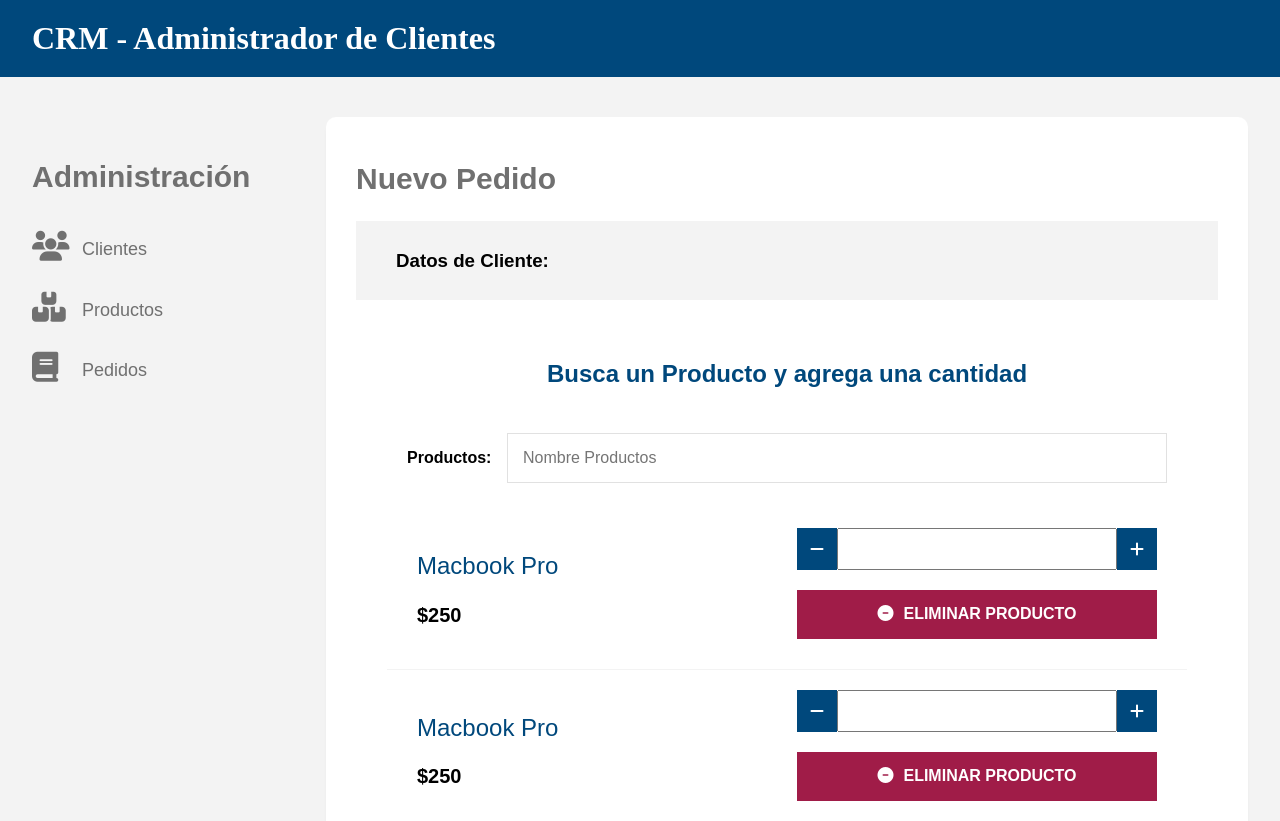
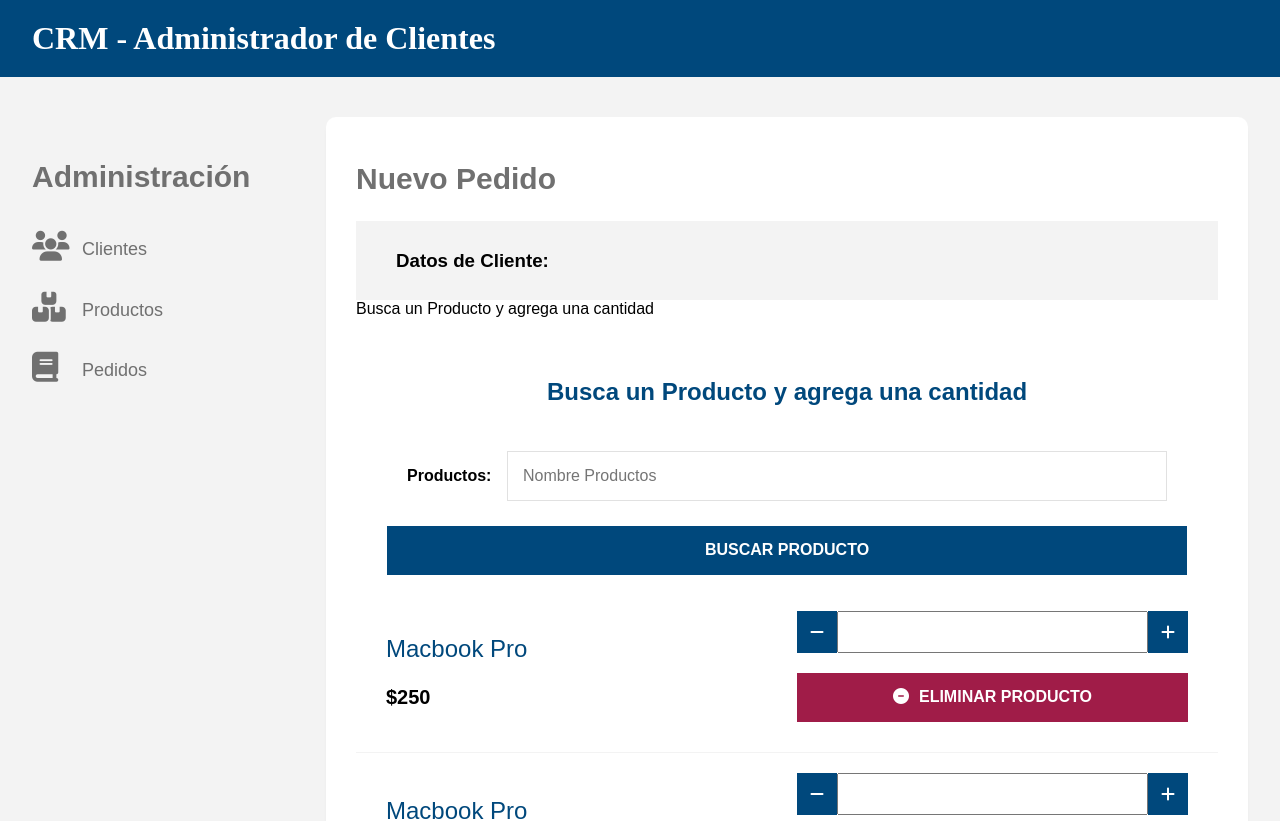
Before and after one commit to miguelortiz-code/admin-api, a React (Vite) app: page /orders/new-order/1 in a window 1280 px wide. Shown: the top 821 px of the page. Built offline with nearby package versions, Linux system fonts and the light colour scheme; no server answers.

Commit message:
feat: create product search component and add it to new order page.

```diff
--- /dev/null
+++ b/src/components/organism/FormSearchProduct.jsx
@@ -0,0 +1,16 @@
+export const FormSearchProduct = (props) => {
+    return (
+        <>
+            <form onSubmit={props.searchProduct}>
+                <legend>Busca un Producto y agrega una cantidad</legend>
+
+                <div className="campo">
+                    <label>Productos:</label>
+                    <input type="text" placeholder="Nombre Productos" name="productos" onChange={props.readDataSearch} />
+                </div>
+
+                <input type="submit" className="btn btn-azul btn-block" value="Buscar Producto" />
+            </form>
+        </>
+    )
+}
--- a/src/pages/orders/NewOrder.jsx
+++ b/src/pages/orders/NewOrder.jsx
@@ -1,6 +1,7 @@
 import { useState, useEffect } from "react";
 import {useParams} from 'react-router-dom';
 import { customerAxios } from '../../config/axios.js';
+import { FormSearchProduct } from "../../components/organism/FormSearchProduct.jsx";
 
 export const NewOrder = () => {
 
@@ -20,6 +21,14 @@
     }, []);
 
 
+    // Buscar Producto
+    const searchProduct = () =>{
+
+    }
+
+    const readDataSearch = () =>{
+
+    }
 
   return (
     <>
@@ -32,13 +41,11 @@
         <p>{customer.telefono}</p>
       </div>
 
-      <form>
         <legend>Busca un Producto y agrega una cantidad</legend>
-
-        <div className="campo">
-          <label>Productos:</label>
-          <input type="text" placeholder="Nombre Productos" name="productos" />
-        </div>
+        <FormSearchProduct
+          searchProduct ={searchProduct}
+          readDataSearch= {readDataSearch}
+        />
 
         <ul className="resumen">
           <li>
@@ -105,7 +112,6 @@
         <div className="enviar">
           <input type="submit" className="btn btn-azul" value="Agregar Pedido" />
         </div>
-      </form>
     </>
   );
 };
```
